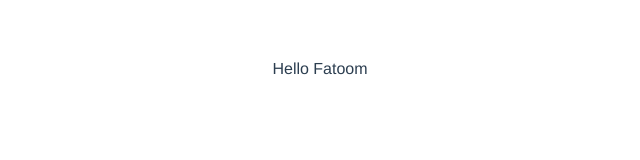
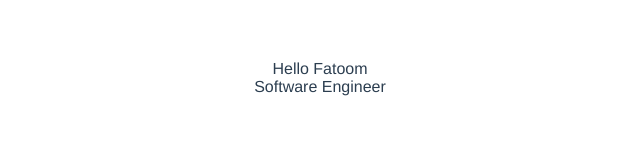
Before and after one commit to FatoomMFayad/vuejs3-app, a Vue app in the folder hello-world/: page / in a window 1280 px wide. Shown: the top 160 px of the page, without its empty margins (320-960 px from the left). Built offline with nearby package versions, Linux system fonts and the light colour scheme.

Commit message:
add new data property value

```diff
--- a/hello-world/src/App.vue
+++ b/hello-world/src/App.vue
@@ -1,5 +1,9 @@
 <template>
+<div>
   {{greet}} {{name}}
+</div>
+<div v-text="position"></div>
+
 </template>
 
 <script>
@@ -10,6 +14,7 @@ export default {
     return {
       greet: "Hello",
       name: "Fatoom",
+      position: "Software Engineer"
     };
   },
 };
```
